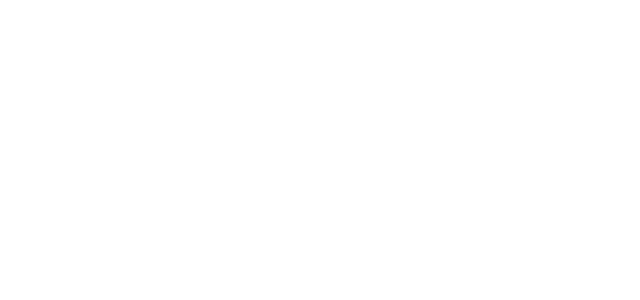
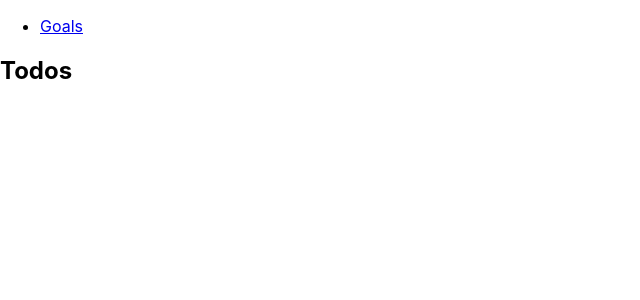
Before and after one commit to ptrose78/GoalsApp, a React (Create React App) app: page /todos in a window 1280 px wide. Before the commit this address had no page. Shown: the top 300 px of the page, without its empty margins (0-640 px from the left). Built offline with nearby package versions, Linux system fonts and the light colour scheme.

Commit message:
Created Todo Page and routing

```diff
--- a/src/app/App.js
+++ b/src/app/App.js
@@ -9,7 +9,8 @@ import AppLayout from "./AppLayout"
 import Goals from "../features/goals/Goals"
 import NewGoalForm from "../components/NewGoalForm"
 import Tasks from "../features/tasks/Tasks"
-import NewTaskForm from "../components/NewTaskForm";
+import NewTaskForm from "../components/NewTaskForm"
+import Todos from "../features/todos/Todos"
 
 export default function App() {
   return (
@@ -20,6 +21,7 @@ export default function App() {
           <Route path="goals/new" element={<NewGoalForm/>}/>
           <Route path="goals/:goalId" element={<Tasks/>}/>
           <Route path="tasks/new/:goalId" element={<NewTaskForm/>}/>
+          <Route path ="todos" element={<Todos/>}/>
         </Route>
       </Routes>
     </BrowserRouter>
--- a/src/app/routes.js
+++ b/src/app/routes.js
@@ -2,7 +2,8 @@ const ROUTES = {
     goalsRoute: () => "/goals",
     newGoalRoute: () => "/goals/new",
     goalRoute: (id) => `/goals/${id}`,
-    newTaskRoute: (id) => `/tasks/new/${id}`
+    newTaskRoute: (id) => `/tasks/new/${id}`,
+    todoRoute: () => '/todos'
   };
 
   export default ROUTES;
--- a/src/features/todos/todos.js
+++ b/src/features/todos/todos.js
@@ -0,0 +1,9 @@
+import React from "react";
+
+export default function Todos () {
+    return (
+        <section>
+            <h2>Todos</h2>
+        </section>
+    )
+}
```
